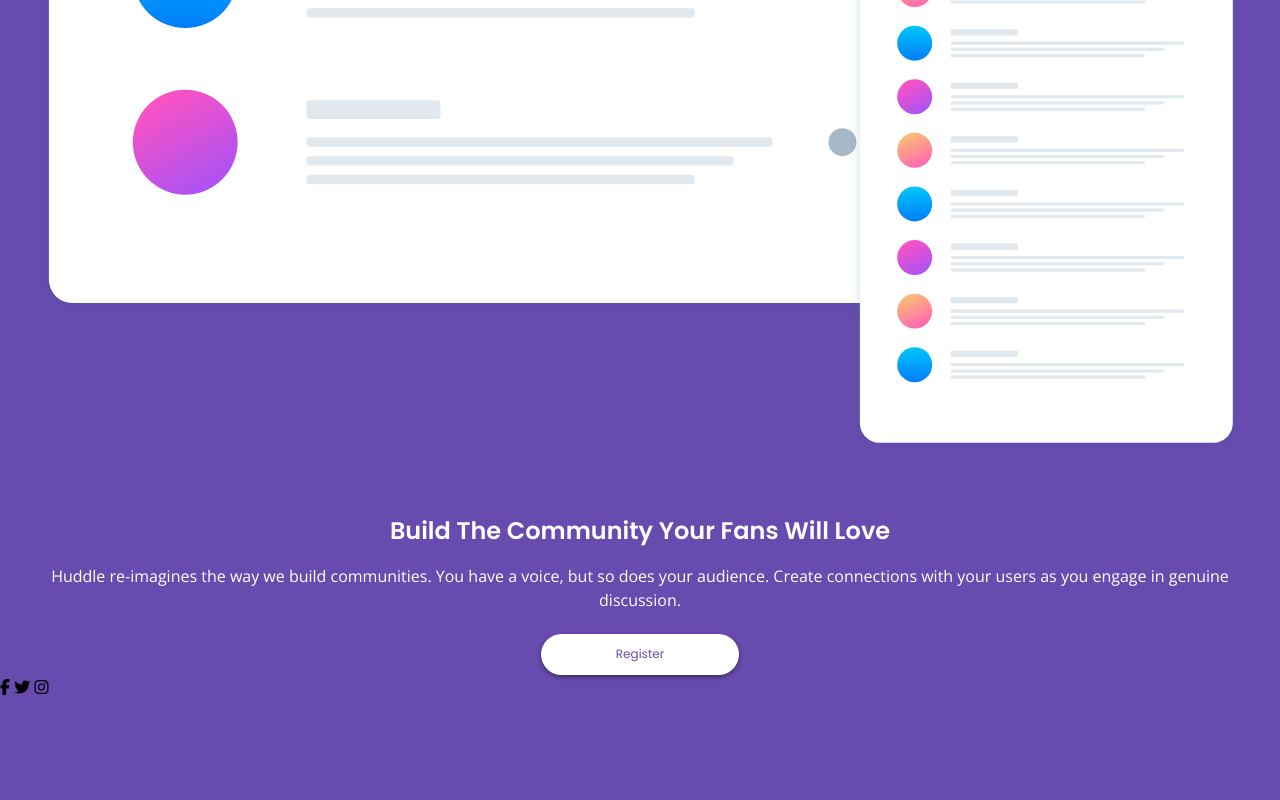
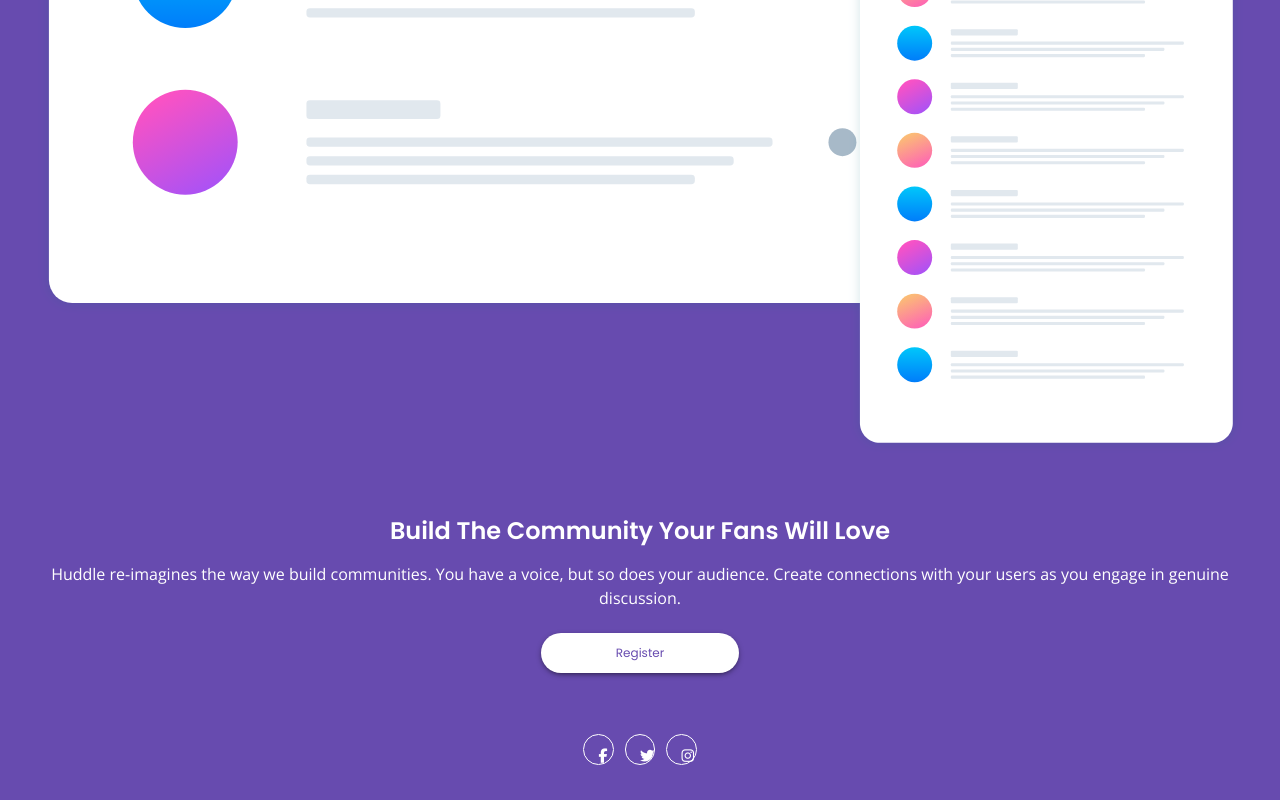
Before and after one commit to IamAbhiDev/huddle-landing-page-with-single-introductory-section-master.github.io, a plain HTML site: page index.html in a window 1280 px wide. Shown: the part 533-1333 px from the top of the page. Before the commit the page ends 1233 px from the top, so only its background shows below. Drawn offline with nearby package versions, Linux system fonts and the light colour scheme.

Commit message:
footer styled

```diff
--- a/css/style.css
+++ b/css/style.css
@@ -68,7 +68,7 @@ img {
 .content__text {
     font-family: 'Open Sans', sans-serif;
     line-height: 1.5;
-    margin-top: 1rem;
+    margin-top: .9rem;
 }
 
 .content__btn {
@@ -82,3 +82,25 @@ img {
     padding: .7rem 4.7rem;
     margin-top: 1.4rem;
 }
+
+.footer {
+    display: flex;
+    justify-content: center;
+    align-items: center;
+    margin-top: 3.8rem;
+    margin-bottom: 2rem;
+}
+
+.footer__social__icon {
+    color: white;
+    font-size: .9rem;
+    border: 1px solid;
+    border-radius: 50%;
+    height: 1rem;
+    width: 1rem;
+    display: inline-flex;
+    justify-content: center;
+    align-items: center;
+    padding: .9rem;
+    margin: 0 .2rem;
+}
```
